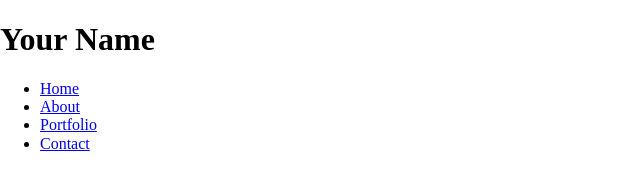
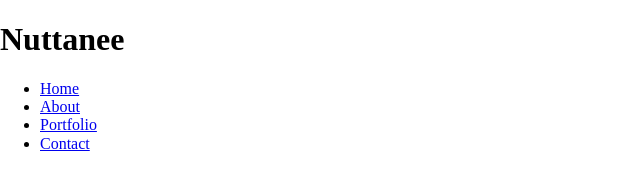
Before and after one commit to NuttaneeKnight/starter-front-end-foundations-main, a plain HTML site: page navigation/index.html in a window 1280 px wide. Shown: the whole page, without its empty margins (0-640 px from the left). Drawn offline with nearby package versions, Linux system fonts and the light colour scheme.

```diff
--- a/navigation/index.html
+++ b/navigation/index.html
@@ -13,7 +13,7 @@
   </head>
   <body>
     <header>
-      <h1>Your Name</h1>
+      <h1>Nuttanee</h1>
       <nav>
         <ul id="menu">
           <li><a href="#">Home</a></li>
```
